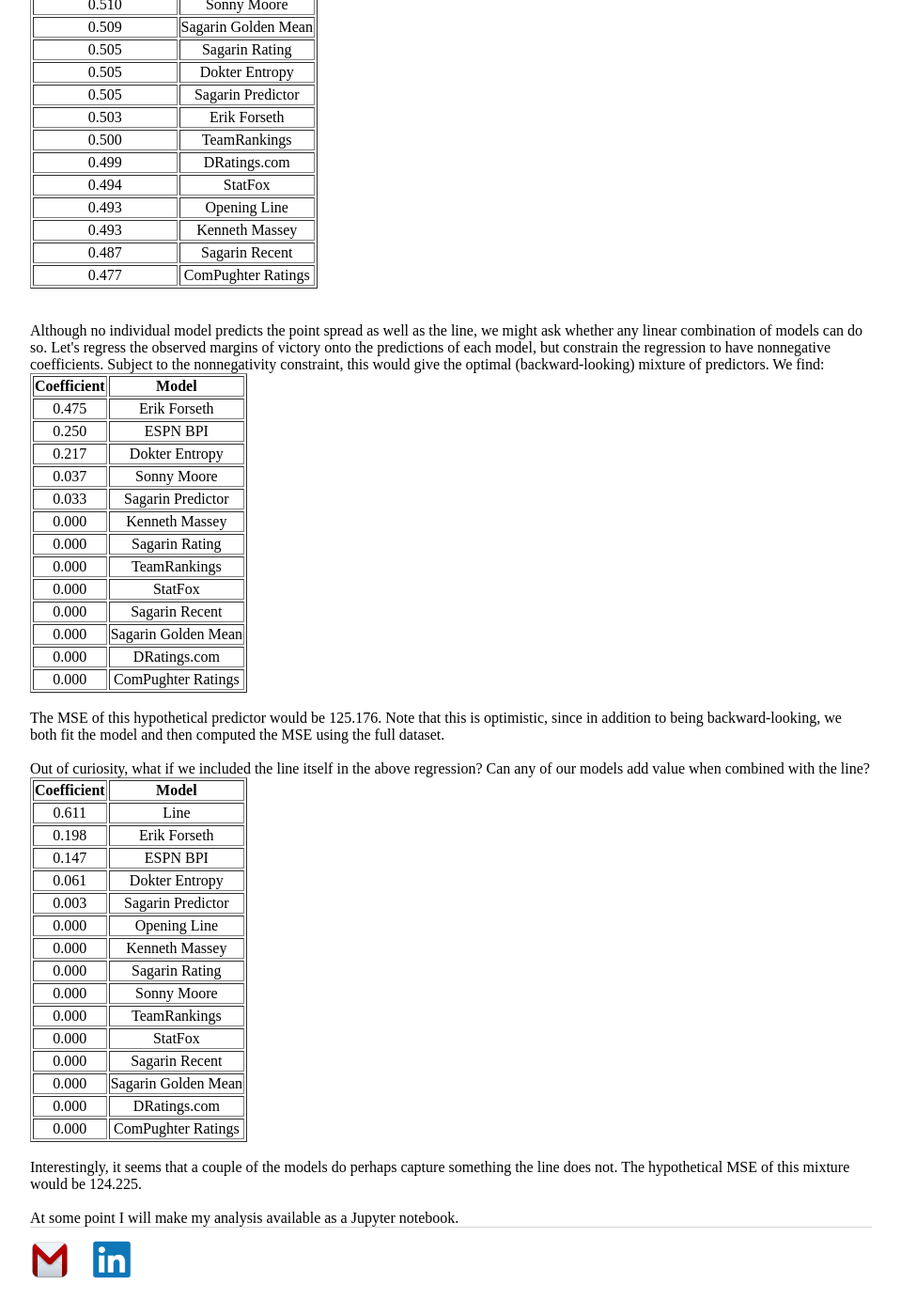
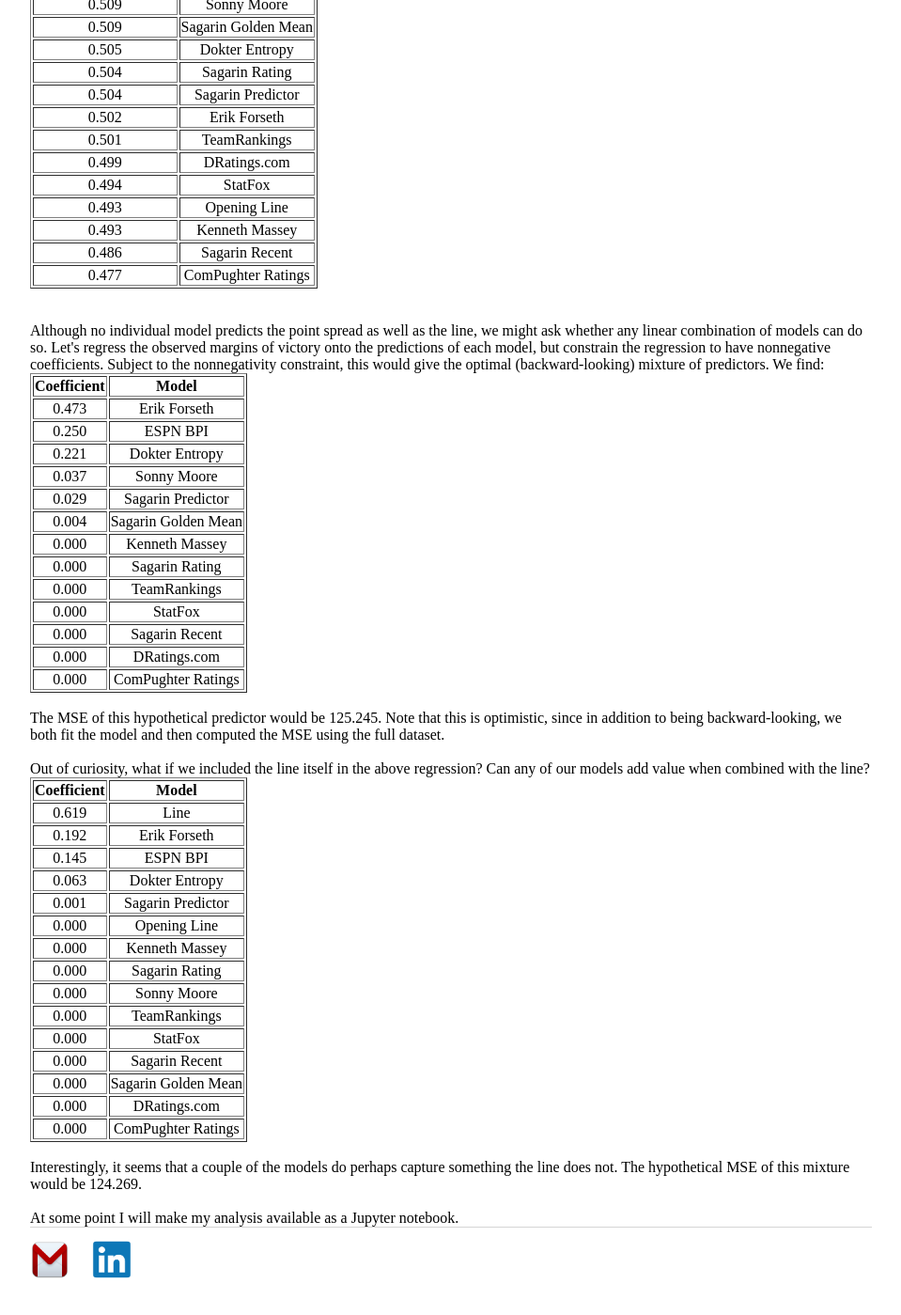
Before and after one commit to erikrforseth/erikrforseth.github.io, a Jekyll site: the page built from about.html, in a window 1280 px wide and 1400 px high, scrolled down 1235 px. Shown: the whole window at 94% size, without its empty margins (160-1119 px from the left). Built offline with Jekyll 4.4.1, drawn with Linux system fonts in a browser that asks for light colours; some of the changed text lies outside the part shown.

Commit message:
about page

```diff
--- a/about.html
+++ b/about.html
@@ -165,7 +165,7 @@
       <td>ESPN BPI</td>
     </tr>
     <tr align="center">
-      <td>0.510</td>
+      <td>0.509</td>
       <td>Sonny Moore</td>
     </tr>
     <tr align="center">
@@ -174,22 +174,22 @@
     </tr>
     <tr align="center">
       <td>0.505</td>
+      <td>Dokter Entropy</td>
+    </tr>
+    <tr align="center">
+      <td>0.504</td>
       <td>Sagarin Rating</td>
     </tr>
     <tr align="center">
-      <td>0.505</td>
-      <td>Dokter Entropy</td>
-    </tr>
-    <tr align="center">
-      <td>0.505</td>
+      <td>0.504</td>
       <td>Sagarin Predictor</td>
     </tr>
     <tr align="center">
-      <td>0.503</td>
+      <td>0.502</td>
       <td>Erik Forseth</td>
     </tr>
     <tr align="center">
-      <td>0.500</td>
+      <td>0.501</td>
       <td>TeamRankings</td>
     </tr>
     <tr align="center">
@@ -209,7 +209,7 @@
       <td>Kenneth Massey</td>
     </tr>
     <tr align="center">
-      <td>0.487</td>
+      <td>0.486</td>
       <td>Sagarin Recent</td>
     </tr>
     <tr align="center">
@@ -230,7 +230,7 @@
   </thead>
   <tbody>
     <tr align="center">
-      <td>0.475</td>
+      <td>0.473</td>
       <td>Erik Forseth</td>
     </tr>
     <tr align="center">
@@ -238,7 +238,7 @@
       <td>ESPN BPI</td>
     </tr>
     <tr align="center">
-      <td>0.217</td>
+      <td>0.221</td>
       <td>Dokter Entropy</td>
     </tr>
     <tr align="center">
@@ -246,8 +246,12 @@
       <td>Sonny Moore</td>
     </tr>
     <tr align="center">
-      <td>0.033</td>
+      <td>0.029</td>
       <td>Sagarin Predictor</td>
+    </tr>
+    <tr align="center">
+      <td>0.004</td>
+      <td>Sagarin Golden Mean</td>
     </tr>
     <tr align="center">
       <td>0.000</td>
@@ -271,10 +275,6 @@
     </tr>
     <tr align="center">
       <td>0.000</td>
-      <td>Sagarin Golden Mean</td>
-    </tr>
-    <tr align="center">
-      <td>0.000</td>
       <td>DRatings.com</td>
     </tr>
     <tr align="center">
@@ -284,7 +284,7 @@
   </tbody>
 </table>
 <br>
-The MSE of this hypothetical predictor would be 125.176. Note that this is optimistic, since in addition to being backward-looking, we both fit the model and then computed the MSE using the full dataset.
+The MSE of this hypothetical predictor would be 125.245. Note that this is optimistic, since in addition to being backward-looking, we both fit the model and then computed the MSE using the full dataset.
 <br><br>
 Out of curiosity, what if we included the line itself in the above regression? Can any of our models add value when combined with the line?<table border="1" class="dataframe">
   <thead>
@@ -295,23 +295,23 @@
   </thead>
   <tbody>
     <tr align="center">
-      <td>0.611</td>
+      <td>0.619</td>
       <td>Line</td>
     </tr>
     <tr align="center">
-      <td>0.198</td>
+      <td>0.192</td>
       <td>Erik Forseth</td>
     </tr>
     <tr align="center">
-      <td>0.147</td>
+      <td>0.145</td>
       <td>ESPN BPI</td>
     </tr>
     <tr align="center">
-      <td>0.061</td>
+      <td>0.063</td>
       <td>Dokter Entropy</td>
     </tr>
     <tr align="center">
-      <td>0.003</td>
+      <td>0.001</td>
       <td>Sagarin Predictor</td>
     </tr>
     <tr align="center">
@@ -357,6 +357,6 @@
   </tbody>
 </table>
 <br>
-Interestingly, it seems that a couple of the models do perhaps capture something the line does not. The hypothetical MSE of this mixture would be 124.225.
+Interestingly, it seems that a couple of the models do perhaps capture something the line does not. The hypothetical MSE of this mixture would be 124.269.
 <br><br>
 At some point I will make my analysis available as a Jupyter notebook.
```
Also changed, not shown: other parts of about.html (+21 -21 lines).
